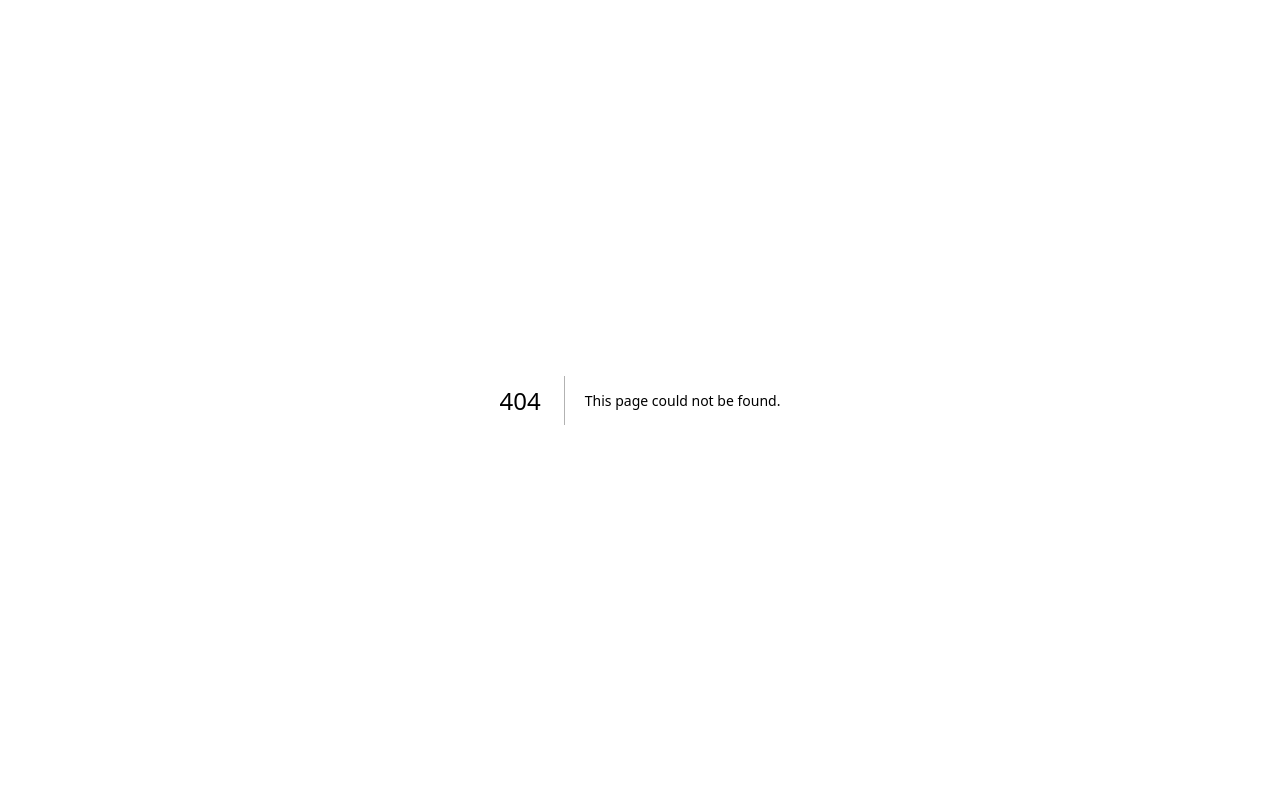
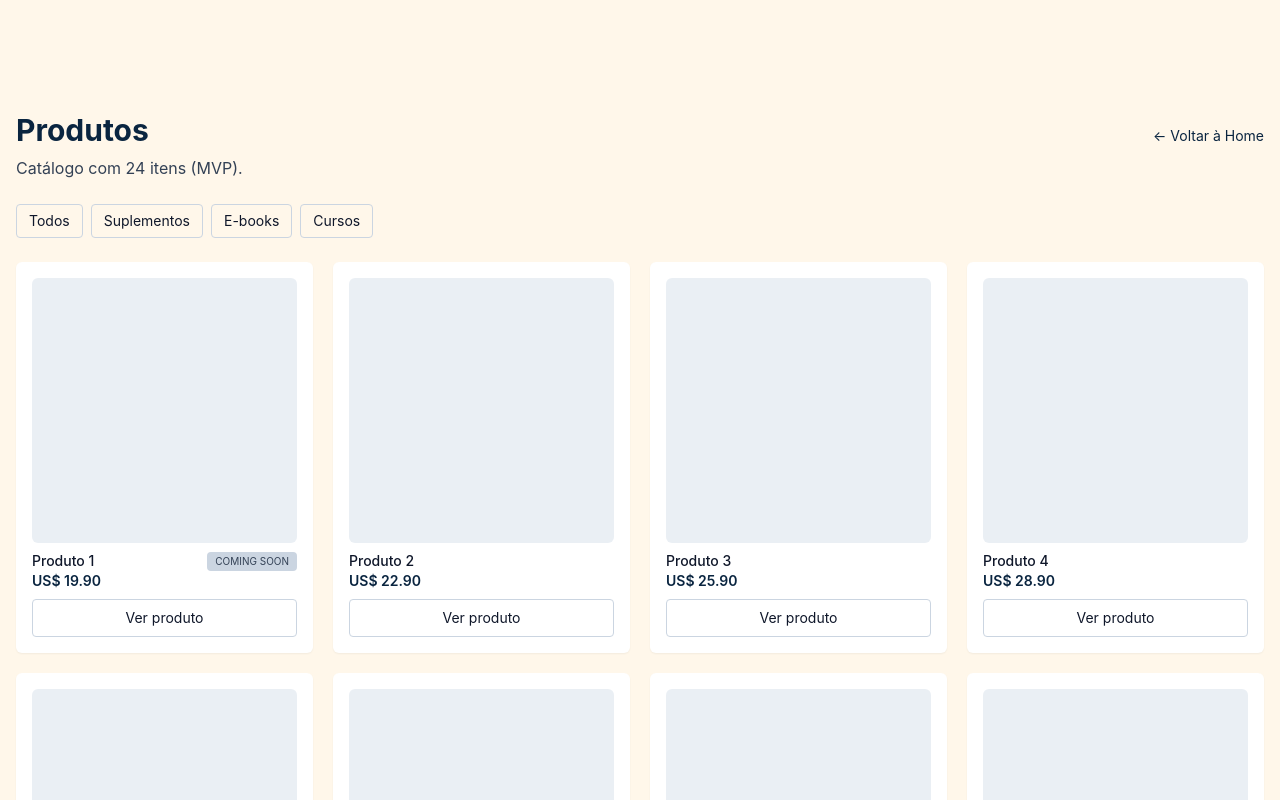
Before and after one commit to psemeghin/improve-center, a Next.js app: page /products in a window 1280 px wide. Before the commit this address had no page. Shown: the top 800 px of the page. Built offline with nearby package versions, Linux system fonts and the light colour scheme.

Commit message:
Create index.tsx

```diff
--- /dev/null
+++ b/pages/products/index.tsx
@@ -0,0 +1,56 @@
+import Head from "next/head";
+import Link from "next/link";
+
+const PRODUCTS = Array.from({ length: 24 }).map((_, i) => ({
+  id: i + 1,
+  name: `Produto ${i + 1}`,
+  price: (19.9 + (i % 8) * 3).toFixed(2),
+  soon: i % 5 === 0, // alguns com "coming soon"
+}));
+
+export default function ProductsPage() {
+  return (
+    <>
+      <Head>
+        <title>Produtos — Improve</title>
+        <meta name="description" content="Catálogo completo de produtos Improve." />
+      </Head>
+
+      <main className="max-w-7xl mx-auto px-4">
+        <div className="h-24 md:h-28" />
+        <div className="flex items-baseline justify-between">
+          <h1 className="text-3xl font-bold text-[#0A2540]">Produtos</h1>
+          <Link href="/" className="text-sm text-[#0A2540] hover:underline underline-offset-4">
+            ← Voltar à Home
+          </Link>
+        </div>
+        <p className="text-slate-700 mt-2">Catálogo com 24 itens (MVP).</p>
+
+        {/* filtros simples (opcional) */}
+        <div className="mt-6 flex flex-wrap gap-2">
+          {["Todos", "Suplementos", "E-books", "Cursos"].map((f) => (
+            <button key={f} className="px-3 py-1.5 rounded border border-slate-300 text-sm hover:bg-slate-100">
+              {f}
+            </button>
+          ))}
+        </div>
+
+        <div className="mt-6 grid grid-cols-2 md:grid-cols-3 lg:grid-cols-4 gap-5">
+          {PRODUCTS.map((p) => (
+            <article key={p.id} className="rounded-md shadow-sm bg-white p-4 hover:shadow-lg transition">
+              <div className="aspect-square rounded-md bg-slate-200/70" />
+              <div className="mt-2 flex items-center justify-between">
+                <h3 className="text-sm font-medium">{p.name}</h3>
+                {p.soon && <span className="text-[10px] uppercase px-2 py-0.5 rounded bg-slate-300 text-slate-700">coming soon</span>}
+              </div>
+              <div className="text-sm text-[#0A2540] font-semibold">US$ {p.price}</div>
+              <button className="mt-2 w-full rounded border border-slate-300 bg-white py-2 text-sm hover:bg-slate-50">
+                Ver produto
+              </button>
+            </article>
+          ))}
+        </div>
+      </main>
+    </>
+  );
+}
```
